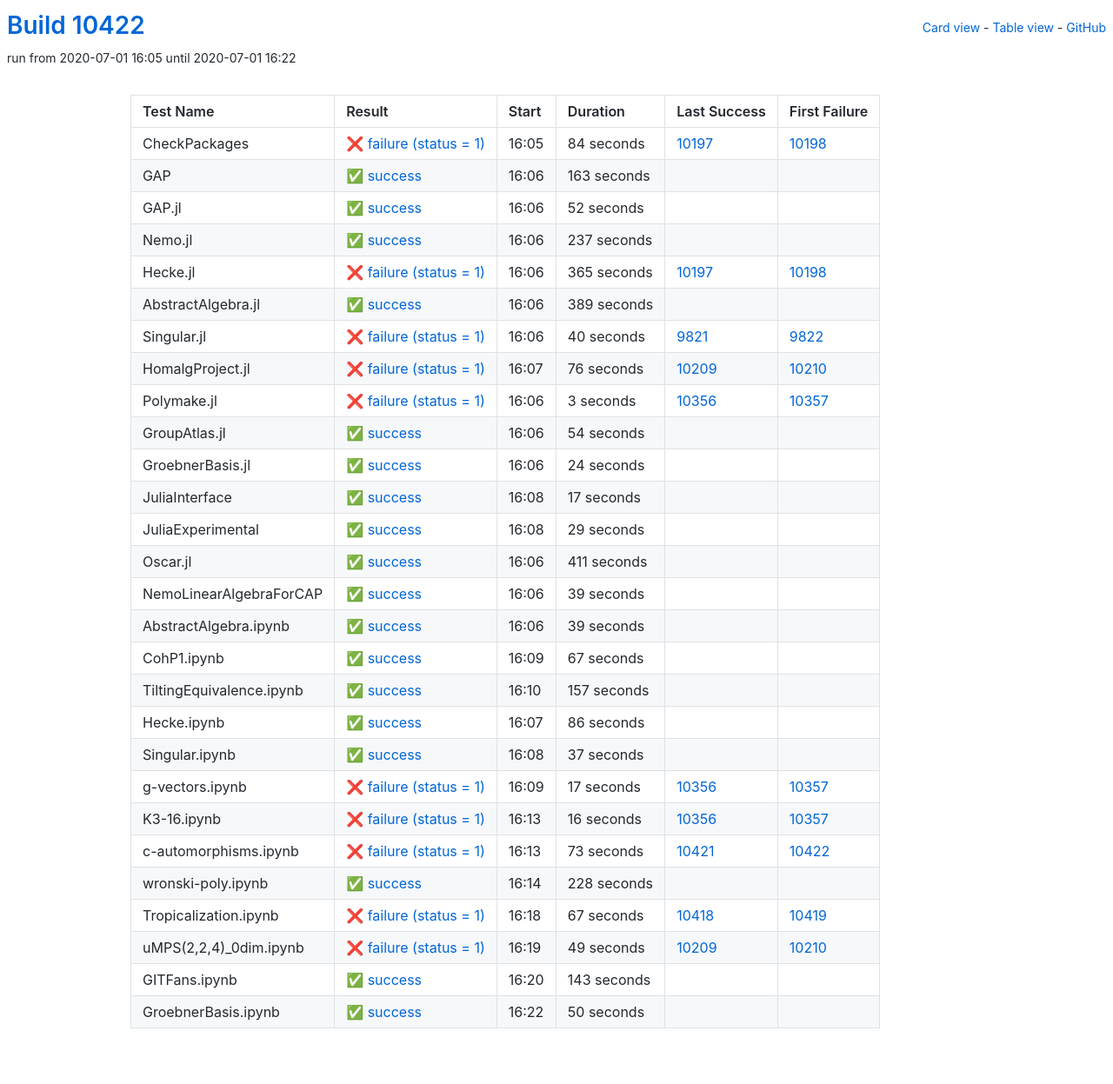
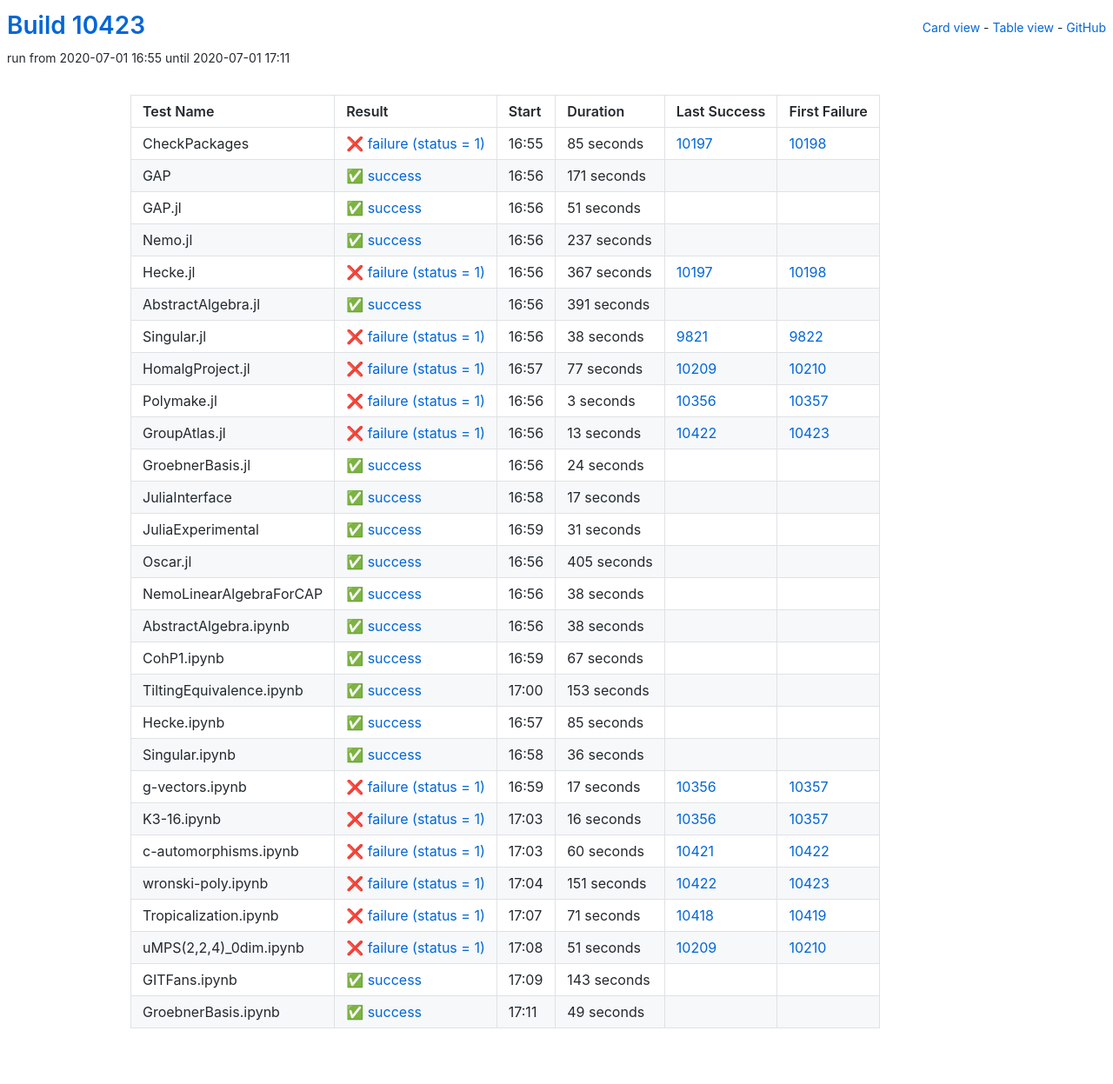
Before and after one commit to oscar-system/oscar-ci-status, a Jekyll site: the page built from table.html, in a window 1280 px wide. Shown: the whole page at 87% size. Built offline with Jekyll 4.4.1, drawn with Linux system fonts in a browser that asks for light colours.

Commit message:
Build #10423

```diff
--- a/_data/ci.yml
+++ b/_data/ci.yml
@@ -1,6 +1,6 @@
 ---
-build: 10422
-build_url: https://oscarci.mathematik.uni-kl.de/job/oscar/10422/
+build: 10423
+build_url: https://oscarci.mathematik.uni-kl.de/job/oscar/10423/
 job: oscar
 organization: oscar-system
 repo: oscar-ci-status
@@ -8,44 +8,44 @@ repourl: https://github.com/oscar-system/oscar-ci-status
 tests:
 - name: CheckPackages
   id: checkpackages
-  log: https://oscarci.mathematik.uni-kl.de/job/oscar/10422/artifact/logs/build-10422/CheckPackages.log
-  start: 2020-07-01 16:05
+  log: https://oscarci.mathematik.uni-kl.de/job/oscar/10423/artifact/logs/build-10423/CheckPackages.log
+  start: 2020-07-01 16:55
   success: false
   exitcode: 1
   status: failure
-  duration: 84
+  duration: 85
   last_success: 10197
   last_success_url: https://oscarci.mathematik.uni-kl.de/job/oscar/10197/
   first_failure: 10198
   first_failure_url: https://oscarci.mathematik.uni-kl.de/job/oscar/10198/
 - name: GAP
   id: gap
-  log: https://oscarci.mathematik.uni-kl.de/job/oscar/10422/artifact/logs/build-10422/GAP.log
-  start: 2020-07-01 16:06
+  log: https://oscarci.mathematik.uni-kl.de/job/oscar/10423/artifact/logs/build-10423/GAP.log
+  start: 2020-07-01 16:56
   success: true
   exitcode: 0
   status: success
-  duration: 163
+  duration: 171
   last_success: false
   last_success_url:
   first_failure: false
   first_failure_url:
 - name: GAP.jl
   id: gap-jl
-  log: https://oscarci.mathematik.uni-kl.de/job/oscar/10422/artifact/logs/build-10422/GAP.jl.log
-  start: 2020-07-01 16:06
+  log: https://oscarci.mathematik.uni-kl.de/job/oscar/10423/artifact/logs/build-10423/GAP.jl.log
+  start: 2020-07-01 16:56
   success: true
   exitcode: 0
   status: success
-  duration: 52
+  duration: 51
   last_success: false
   last_success_url:
   first_failure: false
   first_failure_url:
 - name: Nemo.jl
   id: nemo-jl
-  log: https://oscarci.mathematik.uni-kl.de/job/oscar/10422/artifact/logs/build-10422/Nemo.jl.log
-  start: 2020-07-01 16:06
+  log: https://oscarci.mathematik.uni-kl.de/job/oscar/10423/artifact/logs/build-10423/Nemo.jl.log
+  start: 2020-07-01 16:56
   success: true
   exitcode: 0
   status: success
@@ -56,56 +56,56 @@ tests:
   first_failure_url:
 - name: Hecke.jl
   id: hecke-jl
-  log: https://oscarci.mathematik.uni-kl.de/job/oscar/10422/artifact/logs/build-10422/Hecke.jl.log
-  start: 2020-07-01 16:06
+  log: https://oscarci.mathematik.uni-kl.de/job/oscar/10423/artifact/logs/build-10423/Hecke.jl.log
+  start: 2020-07-01 16:56
   success: false
   exitcode: 1
   status: failure
-  duration: 365
+  duration: 367
   last_success: 10197
   last_success_url: https://oscarci.mathematik.uni-kl.de/job/oscar/10197/
   first_failure: 10198
   first_failure_url: https://oscarci.mathematik.uni-kl.de/job/oscar/10198/
 - name: AbstractAlgebra.jl
   id: abstractalgebra-jl
-  log: https://oscarci.mathematik.uni-kl.de/job/oscar/10422/artifact/logs/build-10422/AbstractAlgebra.jl.log
-  start: 2020-07-01 16:06
+  log: https://oscarci.mathematik.uni-kl.de/job/oscar/10423/artifact/logs/build-10423/AbstractAlgebra.jl.log
+  start: 2020-07-01 16:56
   success: true
   exitcode: 0
   status: success
-  duration: 389
+  duration: 391
   last_success: false
   last_success_url:
   first_failure: false
   first_failure_url:
 - name: Singular.jl
   id: singular-jl
-  log: https://oscarci.mathematik.uni-kl.de/job/oscar/10422/artifact/logs/build-10422/Singular.jl.log
-  start: 2020-07-01 16:06
+  log: https://oscarci.mathematik.uni-kl.de/job/oscar/10423/artifact/logs/build-10423/Singular.jl.log
+  start: 2020-07-01 16:56
   success: false
   exitcode: 1
   status: failure
-  duration: 40
+  duration: 38
   last_success: 9821
   last_success_url: https://oscarci.mathematik.uni-kl.de/job/oscar/9821/
   first_failure: 9822
   first_failure_url: https://oscarci.mathematik.uni-kl.de/job/oscar/9822/
 - name: HomalgProject.jl
   id: homalgproject-jl
-  log: https://oscarci.mathematik.uni-kl.de/job/oscar/10422/artifact/logs/build-10422/HomalgProject.jl.log
-  start: 2020-07-01 16:07
+  log: https://oscarci.mathematik.uni-kl.de/job/oscar/10423/artifact/logs/build-10423/HomalgProject.jl.log
+  start: 2020-07-01 16:57
   success: false
   exitcode: 1
   status: failure
-  duration: 76
+  duration: 77
   last_success: 10209
   last_success_url: https://oscarci.mathematik.uni-kl.de/job/oscar/10209/
   first_failure: 10210
   first_failure_url: https://oscarci.mathematik.uni-kl.de/job/oscar/10210/
 - name: Polymake.jl
   id: polymake-jl
-  log: https://oscarci.mathematik.uni-kl.de/job/oscar/10422/artifact/logs/build-10422/Polymake.jl.log
-  start: 2020-07-01 16:06
+  log: https://oscarci.mathematik.uni-kl.de/job/oscar/10423/artifact/logs/build-10423/Polymake.jl.log
+  start: 2020-07-01 16:56
   success: false
   exitcode: 1
   status: failure
@@ -116,20 +116,20 @@ tests:
   first_failure_url: https://oscarci.mathematik.uni-kl.de/job/oscar/10357/
 - name: GroupAtlas.jl
   id: groupatlas-jl
-  log: https://oscarci.mathematik.uni-kl.de/job/oscar/10422/artifact/logs/build-10422/GroupAtlas.jl.log
-  start: 2020-07-01 16:06
-  success: true
-  exitcode: 0
-  status: success
-  duration: 54
-  last_success: false
-  last_success_url:
-  first_failure: false
-  first_failure_url:
+  log: https://oscarci.mathematik.uni-kl.de/job/oscar/10423/artifact/logs/build-10423/GroupAtlas.jl.log
+  start: 2020-07-01 16:56
+  success: false
+  exitcode: 1
+  status: failure
+  duration: 13
+  last_success: 10422
+  last_success_url: https://oscarci.mathematik.uni-kl.de/job/oscar/10422/
+  first_failure: 10423
+  first_failure_url: https://oscarci.mathematik.uni-kl.de/job/oscar/10423/
 - name: GroebnerBasis.jl
   id: groebnerbasis-jl
-  log: https://oscarci.mathematik.uni-kl.de/job/oscar/10422/artifact/logs/build-10422/GroebnerBasis.jl.log
-  start: 2020-07-01 16:06
+  log: https://oscarci.mathematik.uni-kl.de/job/oscar/10423/artifact/logs/build-10423/GroebnerBasis.jl.log
+  start: 2020-07-01 16:56
   success: true
   exitcode: 0
   status: success
@@ -140,8 +140,8 @@ tests:
   first_failure_url:
 - name: JuliaInterface
   id: juliainterface
-  log: https://oscarci.mathematik.uni-kl.de/job/oscar/10422/artifact/logs/build-10422/JuliaInterface.log
-  start: 2020-07-01 16:08
+  log: https://oscarci.mathematik.uni-kl.de/job/oscar/10423/artifact/logs/build-10423/JuliaInterface.log
+  start: 2020-07-01 16:58
   success: true
   exitcode: 0
   status: success
@@ -152,56 +152,56 @@ tests:
   first_failure_url:
 - name: JuliaExperimental
   id: juliaexperimental
-  log: https://oscarci.mathematik.uni-kl.de/job/oscar/10422/artifact/logs/build-10422/JuliaExperimental.log
-  start: 2020-07-01 16:08
+  log: https://oscarci.mathematik.uni-kl.de/job/oscar/10423/artifact/logs/build-10423/JuliaExperimental.log
+  start: 2020-07-01 16:59
   success: true
   exitcode: 0
   status: success
-  duration: 29
+  duration: 31
   last_success: false
   last_success_url:
   first_failure: false
   first_failure_url:
 - name: Oscar.jl
   id: oscar-jl
-  log: https://oscarci.mathematik.uni-kl.de/job/oscar/10422/artifact/logs/build-10422/Oscar.jl.log
-  start: 2020-07-01 16:06
+  log: https://oscarci.mathematik.uni-kl.de/job/oscar/10423/artifact/logs/build-10423/Oscar.jl.log
+  start: 2020-07-01 16:56
   success: true
   exitcode: 0
   status: success
-  duration: 411
+  duration: 405
   last_success: false
   last_success_url:
   first_failure: false
   first_failure_url:
 - name: NemoLinearAlgebraForCAP
   id: nemolinearalgebraforcap
-  log: https://oscarci.mathematik.uni-kl.de/job/oscar/10422/artifact/logs/build-10422/NemoLinearAlgebraForCAP.log
-  start: 2020-07-01 16:06
+  log: https://oscarci.mathematik.uni-kl.de/job/oscar/10423/artifact/logs/build-10423/NemoLinearAlgebraForCAP.log
+  start: 2020-07-01 16:56
   success: true
   exitcode: 0
   status: success
-  duration: 39
+  duration: 38
   last_success: false
   last_success_url:
   first_failure: false
   first_failure_url:
 - name: AbstractAlgebra.ipynb
   id: abstractalgebra-ipynb
-  log: https://oscarci.mathematik.uni-kl.de/job/oscar/10422/artifact/logs/build-10422/AbstractAlgebra.ipynb.log
-  start: 2020-07-01 16:06
+  log: https://oscarci.mathematik.uni-kl.de/job/oscar/10423/artifact/logs/build-10423/AbstractAlgebra.ipynb.log
+  start: 2020-07-01 16:56
   success: true
   exitcode: 0
   status: success
-  duration: 39
+  duration: 38
   last_success: false
   last_success_url:
   first_failure: false
   first_failure_url:
 - name: CohP1.ipynb
   id: cohp1-ipynb
-  log: https://oscarci.mathematik.uni-kl.de/job/oscar/10422/artifact/logs/build-10422/CohP1.ipynb.log
-  start: 2020-07-01 16:09
+  log: https://oscarci.mathematik.uni-kl.de/job/oscar/10423/artifact/logs/build-10423/CohP1.ipynb.log
+  start: 2020-07-01 16:59
   success: true
   exitcode: 0
   status: success
@@ -212,44 +212,44 @@ tests:
   first_failure_url:
 - name: TiltingEquivalence.ipynb
   id: tiltingequivalence-ipynb
-  log: https://oscarci.mathematik.uni-kl.de/job/oscar/10422/artifact/logs/build-10422/TiltingEquivalence.ipynb.log
-  start: 2020-07-01 16:10
+  log: https://oscarci.mathematik.uni-kl.de/job/oscar/10423/artifact/logs/build-10423/TiltingEquivalence.ipynb.log
+  start: 2020-07-01 17:00
   success: true
   exitcode: 0
   status: success
-  duration: 157
+  duration: 153
   last_success: false
   last_success_url:
   first_failure: false
   first_failure_url:
 - name: Hecke.ipynb
   id: hecke-ipynb
-  log: https://oscarci.mathematik.uni-kl.de/job/oscar/10422/artifact/logs/build-10422/Hecke.ipynb.log
-  start: 2020-07-01 16:07
+  log: https://oscarci.mathematik.uni-kl.de/job/oscar/10423/artifact/logs/build-10423/Hecke.ipynb.log
+  start: 2020-07-01 16:57
   success: true
   exitcode: 0
   status: success
-  duration: 86
+  duration: 85
   last_success: false
   last_success_url:
   first_failure: false
   first_failure_url:
 - name: Singular.ipynb
   id: singular-ipynb
-  log: https://oscarci.mathematik.uni-kl.de/job/oscar/10422/artifact/logs/build-10422/Singular.ipynb.log
-  start: 2020-07-01 16:08
+  log: https://oscarci.mathematik.uni-kl.de/job/oscar/10423/artifact/logs/build-10423/Singular.ipynb.log
+  start: 2020-07-01 16:58
   success: true
   exitcode: 0
   status: success
-  duration: 37
+  duration: 36
   last_success: false
   last_success_url:
   first_failure: false
   first_failure_url:
 - name: g-vectors.ipynb
   id: g-vectors-ipynb
-  log: https://oscarci.mathematik.uni-kl.de/job/oscar/10422/artifact/logs/build-10422/g-vectors.ipynb.log
-  start: 2020-07-01 16:09
+  log: https://oscarci.mathematik.uni-kl.de/job/oscar/10423/artifact/logs/build-10423/g-vectors.ipynb.log
+  start: 2020-07-01 16:59
   success: false
   exitcode: 1
   status: failure
@@ -260,8 +260,8 @@ tests:
   first_failure_url: https://oscarci.mathematik.uni-kl.de/job/oscar/10357/
 - name: K3-16.ipynb
   id: k3-16-ipynb
-  log: https://oscarci.mathematik.uni-kl.de/job/oscar/10422/artifact/logs/build-10422/K3-16.ipynb.log
-  start: 2020-07-01 16:13
+  log: https://oscarci.mathematik.uni-kl.de/job/oscar/10423/artifact/logs/build-10423/K3-16.ipynb.log
+  start: 2020-07-01 17:03
   success: false
   exitcode: 1
   status: failure
@@ -272,56 +272,56 @@ tests:
   first_failure_url: https://oscarci.mathematik.uni-kl.de/job/oscar/10357/
 - name: c-automorphisms.ipynb
   id: c-automorphisms-ipynb
-  log: https://oscarci.mathematik.uni-kl.de/job/oscar/10422/artifact/logs/build-10422/c-automorphisms.ipynb.log
-  start: 2020-07-01 16:13
+  log: https://oscarci.mathematik.uni-kl.de/job/oscar/10423/artifact/logs/build-10423/c-automorphisms.ipynb.log
+  start: 2020-07-01 17:03
   success: false
   exitcode: 1
   status: failure
-  duration: 73
+  duration: 60
   last_success: 10421
   last_success_url: https://oscarci.mathematik.uni-kl.de/job/oscar/10421/
   first_failure: 10422
   first_failure_url: https://oscarci.mathematik.uni-kl.de/job/oscar/10422/
 - name: wronski-poly.ipynb
   id: wronski-poly-ipynb
-  log: https://oscarci.mathematik.uni-kl.de/job/oscar/10422/artifact/logs/build-10422/wronski-poly.ipynb.log
-  start: 2020-07-01 16:14
-  success: true
-  exitcode: 0
-  status: success
-  duration: 228
-  last_success: false
-  last_success_url:
-  first_failure: false
-  first_failure_url:
-- name: Tropicalization.ipynb
-  id: tropicalization-ipynb
-  log: https://oscarci.mathematik.uni-kl.de/job/oscar/10422/artifact/logs/build-10422/Tropicalization.ipynb.log
-  start: 2020-07-01 16:18
+  log: https://oscarci.mathematik.uni-kl.de/job/oscar/10423/artifact/logs/build-10423/wronski-poly.ipynb.log
+  start: 2020-07-01 17:04
   success: false
   exitcode: 1
   status: failure
-  duration: 67
+  duration: 151
+  last_success: 10422
+  last_success_url: https://oscarci.mathematik.uni-kl.de/job/oscar/10422/
+  first_failure: 10423
+  first_failure_url: https://oscarci.mathematik.uni-kl.de/job/oscar/10423/
+- name: Tropicalization.ipynb
+  id: tropicalization-ipynb
+  log: https://oscarci.mathematik.uni-kl.de/job/oscar/10423/artifact/logs/build-10423/Tropicalization.ipynb.log
+  start: 2020-07-01 17:07
+  success: false
+  exitcode: 1
+  status: failure
+  duration: 71
   last_success: 10418
   last_success_url: https://oscarci.mathematik.uni-kl.de/job/oscar/10418/
   first_failure: 10419
   first_failure_url: https://oscarci.mathematik.uni-kl.de/job/oscar/10419/
 - name: uMPS(2,2,4)_0dim.ipynb
   id: umps-2-2-4-0dim-ipynb
-  log: https://oscarci.mathematik.uni-kl.de/job/oscar/10422/artifact/logs/build-10422/uMPS-2-2-4-_0dim.ipynb.log
-  start: 2020-07-01 16:19
+  log: https://oscarci.mathematik.uni-kl.de/job/oscar/10423/artifact/logs/build-10423/uMPS-2-2-4-_0dim.ipynb.log
+  start: 2020-07-01 17:08
   success: false
   exitcode: 1
   status: failure
-  duration: 49
+  duration: 51
   last_success: 10209
   last_success_url: https://oscarci.mathematik.uni-kl.de/job/oscar/10209/
   first_failure: 10210
   first_failure_url: https://oscarci.mathematik.uni-kl.de/job/oscar/10210/
 - name: GITFans.ipynb
   id: gitfans-ipynb
-  log: https://oscarci.mathematik.uni-kl.de/job/oscar/10422/artifact/logs/build-10422/GITFans.ipynb.log
-  start: 2020-07-01 16:20
+  log: https://oscarci.mathematik.uni-kl.de/job/oscar/10423/artifact/logs/build-10423/GITFans.ipynb.log
+  start: 2020-07-01 17:09
   success: true
   exitcode: 0
   status: success
@@ -332,12 +332,12 @@ tests:
   first_failure_url:
 - name: GroebnerBasis.ipynb
   id: groebnerbasis-ipynb
-  log: https://oscarci.mathematik.uni-kl.de/job/oscar/10422/artifact/logs/build-10422/GroebnerBasis.ipynb.log
-  start: 2020-07-01 16:22
+  log: https://oscarci.mathematik.uni-kl.de/job/oscar/10423/artifact/logs/build-10423/GroebnerBasis.ipynb.log
+  start: 2020-07-01 17:11
   success: true
   exitcode: 0
   status: success
-  duration: 50
+  duration: 49
   last_success: false
   last_success_url:
   first_failure: false
```
Also changed, not shown: README.md.
